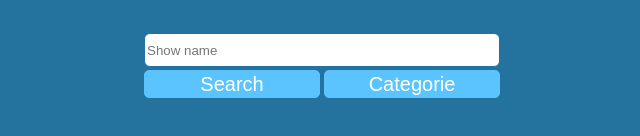
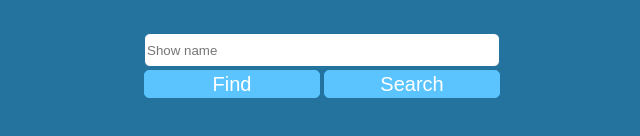
Before and after one commit to Aalmonef/Js-final-project, a plain HTML site: page index.html in a window 1280 px wide. Shown: the part 430-566 px from the top of the page, 318-958 px from the left. Drawn offline with nearby package versions, Linux system fonts and the light colour scheme; a web font is replaced by a local one.

Commit message:
Final project

```diff
--- a/index.html
+++ b/index.html
@@ -20,8 +20,8 @@
         <h1 id=title>SHOWSD<span id='icon'>🎥</span></h1>
         <div id="search">
             <input type="text" id='showName' placeholder="Show name">
-            <button type="button" class="button">Search</button>
-            <button type="button" class="list">Categorie</button>
+            <button type="button" class="button">Find</button>
+            <button type="button" class="list">Search</button>
         </div>
         <div class='catogrie'>
         <div id="temple">
```
